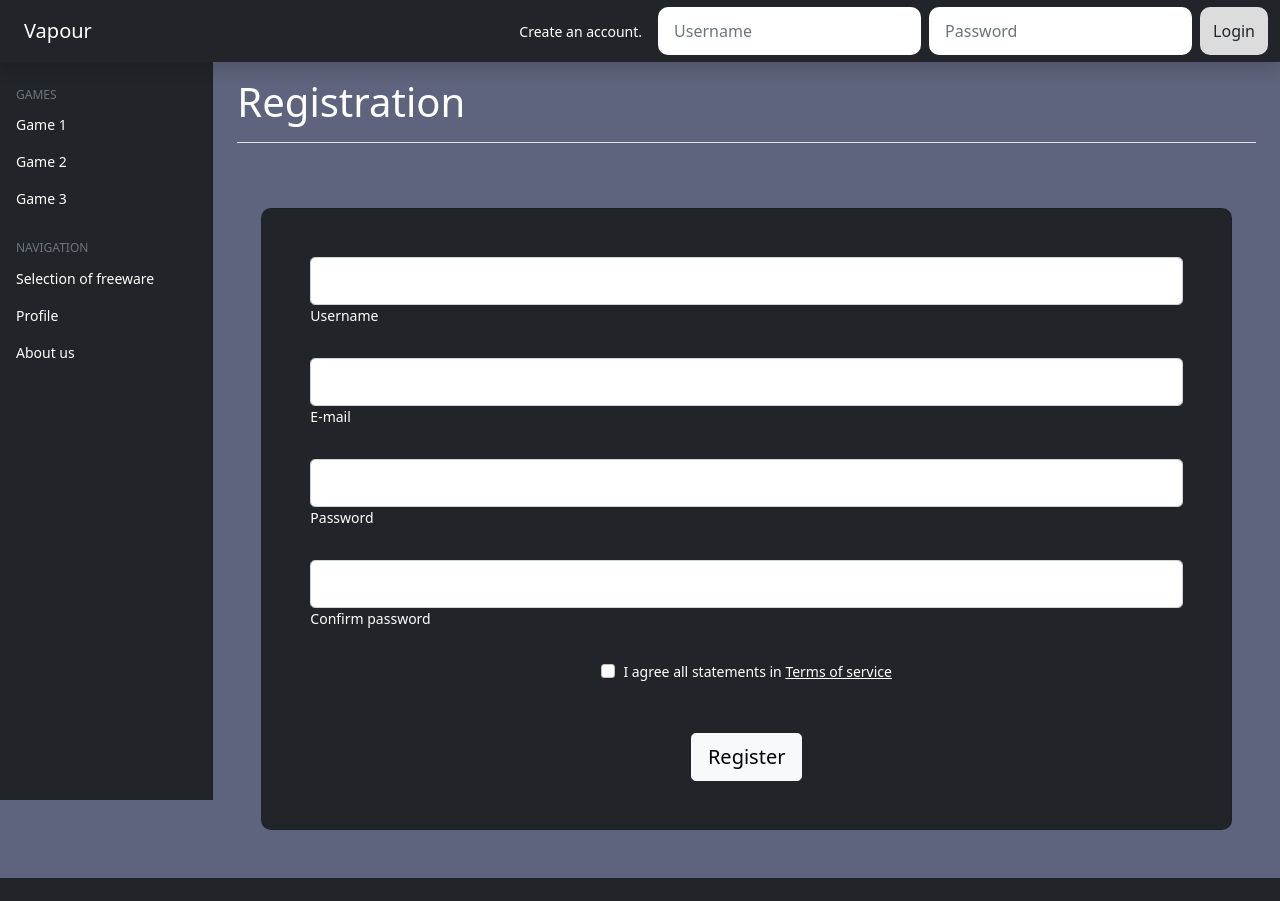
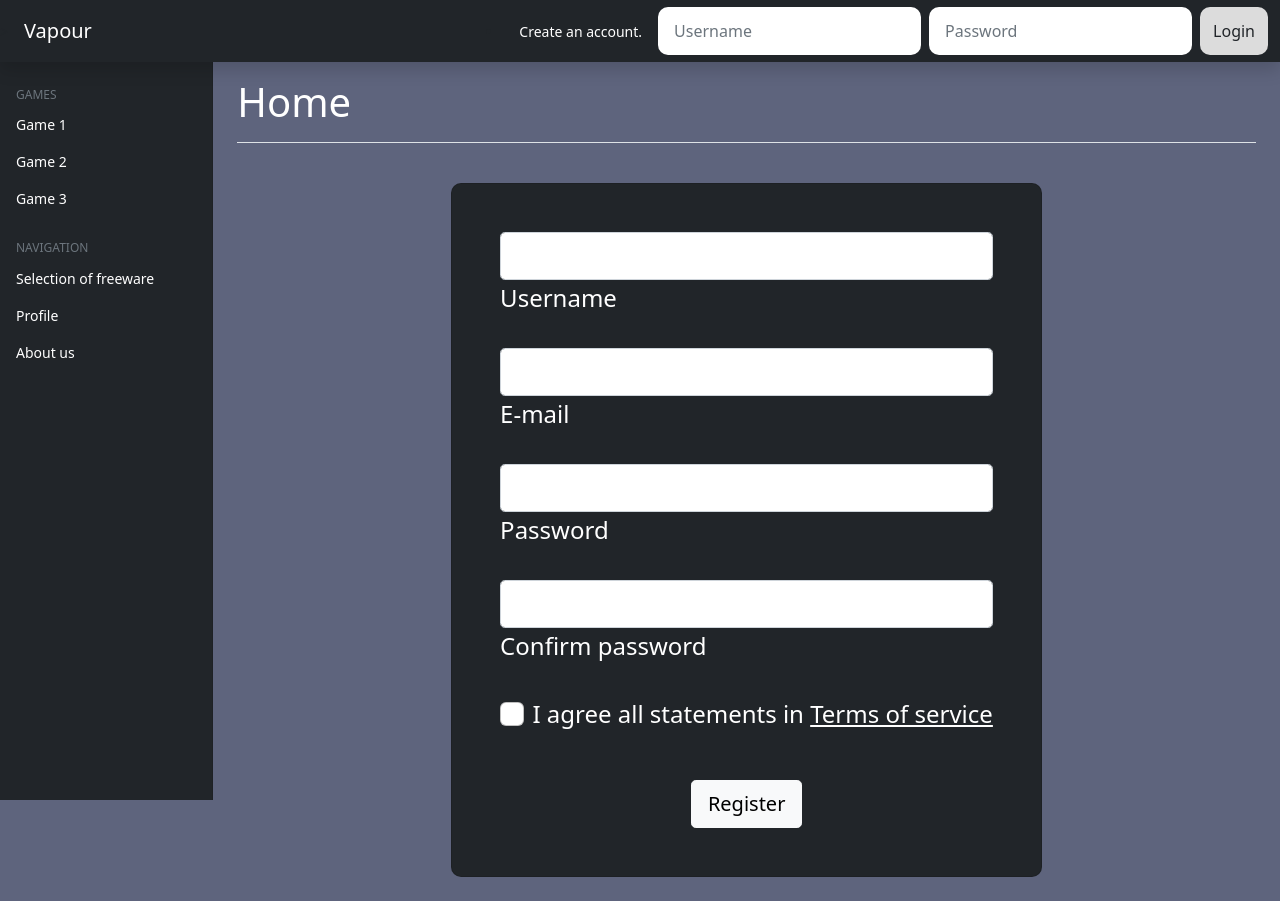
Before and after one commit to SzenasiLevente/ProjektOKJ, a PHP site: page /registration.php in a window 1280 px wide. Before the commit the page ends 878 px from the top, so only its background shows below. Run offline with PHP 8.4, Linux system fonts and the light colour scheme.

Commit message:
game sites update & registration design change

```diff
--- a/gameone.php
+++ b/gameone.php
@@ -2,18 +2,18 @@
 
     <main class="col-md-9 ms-sm-auto col-lg-10 px-md-4">
       <div class="d-flex justify-content-between flex-wrap flex-md-nowrap align-items-center pt-3 pb-2 mb-3 border-bottom">
-        <h1 class="h1 text-white ">Home</h1>
+        <h1 class="h1 text-white ">The first game</h1>
       </div>
 
       <div class="d-flex justify-content-between flex-wrap text-white" style="font-size: 1.5rem;">
       <div class="container-fluid">
         <div class="row">
         <div class="col-lg-6">
-        <h3>Categories</h3>
+        <h3>Game description</h3>
         <p>Lorem, ipsum dolor sit amet consectetur adipisicing elit. Tenetur iusto ab doloribus. Ratione explicabo facere atque repudiandae sit saepe officia reprehenderit modi mollitia non recusandae accusamus, corrupti quibusdam quidem placeat architecto nobis, nihil quas nesciunt natus sunt expedita. Natus, in, sint, enim quaerat culpa aliquam repellat magni dicta vitae recusandae eum. Nostrum commodi, id vel reiciendis quidem saepe numquam quae. Animi ipsa ratione dignissimos similique?</p>
         </div>
         <div class="col-lg-6">
-        <h3>Why is it free?</h3>
+        <h3>System requirements</h3>
         <p>Lorem ipsum dolor sit amet consectetur adipisicing elit. Quas assumenda porro amet corporis explicabo expedita soluta commodi repellat sequi ipsum nulla, atque alias tempore sed ratione illo exercitationem accusamus qui eaque vitae molestias magni aspernatur officia? Ducimus sint quo quia enim veniam, deleniti ipsa suscipit a recusandae ex quas quis nemo accusantium iure corporis, dolores quod.  </p>
         </div>
       </div>
--- a/gamethree.php
+++ b/gamethree.php
@@ -2,18 +2,18 @@
 
     <main class="col-md-9 ms-sm-auto col-lg-10 px-md-4">
       <div class="d-flex justify-content-between flex-wrap flex-md-nowrap align-items-center pt-3 pb-2 mb-3 border-bottom">
-        <h1 class="h1 text-white ">Home</h1>
+        <h1 class="h1 text-white ">The third game</h1>
       </div>
 
       <div class="d-flex justify-content-between flex-wrap text-white" style="font-size: 1.5rem;">
       <div class="container-fluid">
         <div class="row">
         <div class="col-lg-6">
-        <h3>Categories</h3>
+        <h3>Game description</h3>
         <p>Lorem, ipsum dolor sit amet consectetur adipisicing elit. Tenetur iusto ab doloribus. Ratione explicabo facere atque repudiandae sit saepe officia reprehenderit modi mollitia non recusandae accusamus, corrupti quibusdam quidem placeat architecto nobis, nihil quas nesciunt natus sunt expedita. Natus, in, sint, enim quaerat culpa aliquam repellat magni dicta vitae recusandae eum. Nostrum commodi, id vel reiciendis quidem saepe numquam quae. Animi ipsa ratione dignissimos similique?</p>
         </div>
         <div class="col-lg-6">
-        <h3>Why is it free?</h3>
+        <h3>System requirements</h3>
         <p>Lorem ipsum dolor sit amet consectetur adipisicing elit. Quas assumenda porro amet corporis explicabo expedita soluta commodi repellat sequi ipsum nulla, atque alias tempore sed ratione illo exercitationem accusamus qui eaque vitae molestias magni aspernatur officia? Ducimus sint quo quia enim veniam, deleniti ipsa suscipit a recusandae ex quas quis nemo accusantium iure corporis, dolores quod.  </p>
         </div>
       </div>
--- a/gametwo.php
+++ b/gametwo.php
@@ -2,18 +2,18 @@
 
     <main class="col-md-9 ms-sm-auto col-lg-10 px-md-4">
       <div class="d-flex justify-content-between flex-wrap flex-md-nowrap align-items-center pt-3 pb-2 mb-3 border-bottom">
-        <h1 class="h1 text-white ">Home</h1>
+        <h1 class="h1 text-white ">The second game</h1>
       </div>
 
       <div class="d-flex justify-content-between flex-wrap text-white" style="font-size: 1.5rem;">
       <div class="container-fluid">
         <div class="row">
         <div class="col-lg-6">
-        <h3>Categories</h3>
+        <h3>Game description</h3>
         <p>Lorem, ipsum dolor sit amet consectetur adipisicing elit. Tenetur iusto ab doloribus. Ratione explicabo facere atque repudiandae sit saepe officia reprehenderit modi mollitia non recusandae accusamus, corrupti quibusdam quidem placeat architecto nobis, nihil quas nesciunt natus sunt expedita. Natus, in, sint, enim quaerat culpa aliquam repellat magni dicta vitae recusandae eum. Nostrum commodi, id vel reiciendis quidem saepe numquam quae. Animi ipsa ratione dignissimos similique?</p>
         </div>
         <div class="col-lg-6">
-        <h3>Why is it free?</h3>
+        <h3>System requirements</h3>
         <p>Lorem ipsum dolor sit amet consectetur adipisicing elit. Quas assumenda porro amet corporis explicabo expedita soluta commodi repellat sequi ipsum nulla, atque alias tempore sed ratione illo exercitationem accusamus qui eaque vitae molestias magni aspernatur officia? Ducimus sint quo quia enim veniam, deleniti ipsa suscipit a recusandae ex quas quis nemo accusantium iure corporis, dolores quod.  </p>
         </div>
       </div>
--- a/registration.php
+++ b/registration.php
@@ -2,18 +2,22 @@
 require "header.php"
 ?>
 
-<main class="col-md-10 ms-sm-auto col-lg-10 px-md-4">
-
+<main class="col-md-9 ms-sm-auto col-lg-10 px-md-4">
       <div class="d-flex justify-content-between flex-wrap flex-md-nowrap align-items-center pt-3 pb-2 mb-3 border-bottom">
-        <h1 class="h1 text-white">Registration</h1>
+        <h1 class="h1 text-white ">Home</h1>
       </div>
 
+      <div class="d-flex justify-content-between flex-wrap text-white" style="font-size: 1.5rem;">
+      <div class="container-fluid">
+        <div class="row">
+        <div class="col-lg-2"></div>
+        <div class="col-lg-8">
 
       <div class="mask d-flex align-items-center h-100 gradient-custom-3">
     <div class="container h-100">
       <div class="row d-flex justify-content-center align-items-center h-100">
         <div class="col-12 col-md-12 col-lg-12 col-xl-12">
-          <div class="card bg-dark text-white" style="border-radius: 10px;">
+          <div class="card bg-dark text-white my-4" style="border-radius: 10px;">
             <div class="card-body p-5">
 
               <form action="inc/inc_registration.php" method="post">
@@ -64,7 +68,12 @@ require "header.php"
   </div>
 
       </div>
-</main>
-
+        </div>
+        <div class="col-lg-2"></div>
+      </div>
+        </div>
+      </div>
+      </div>
+    </main>
 
 <?php require "footer.php" ?>
```
